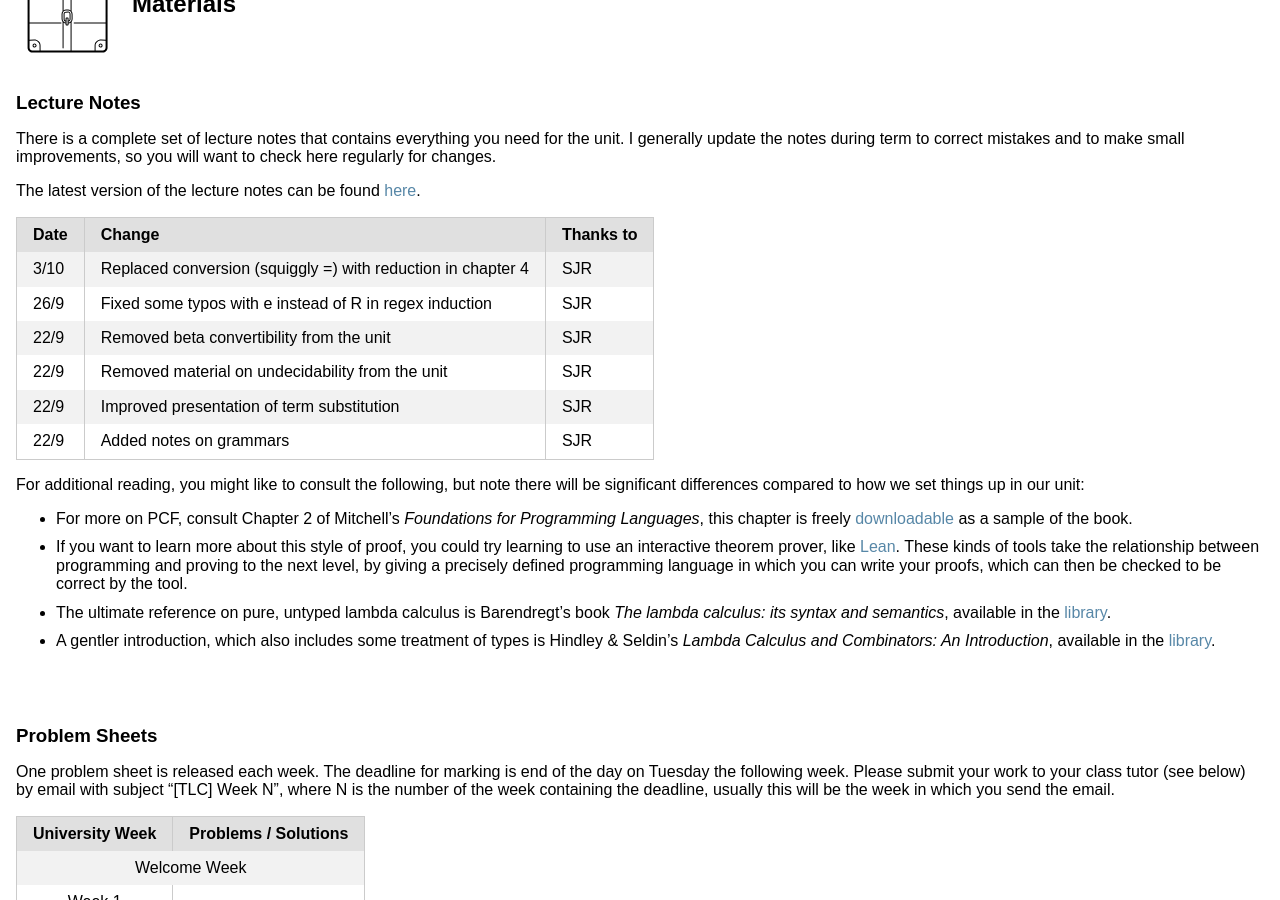
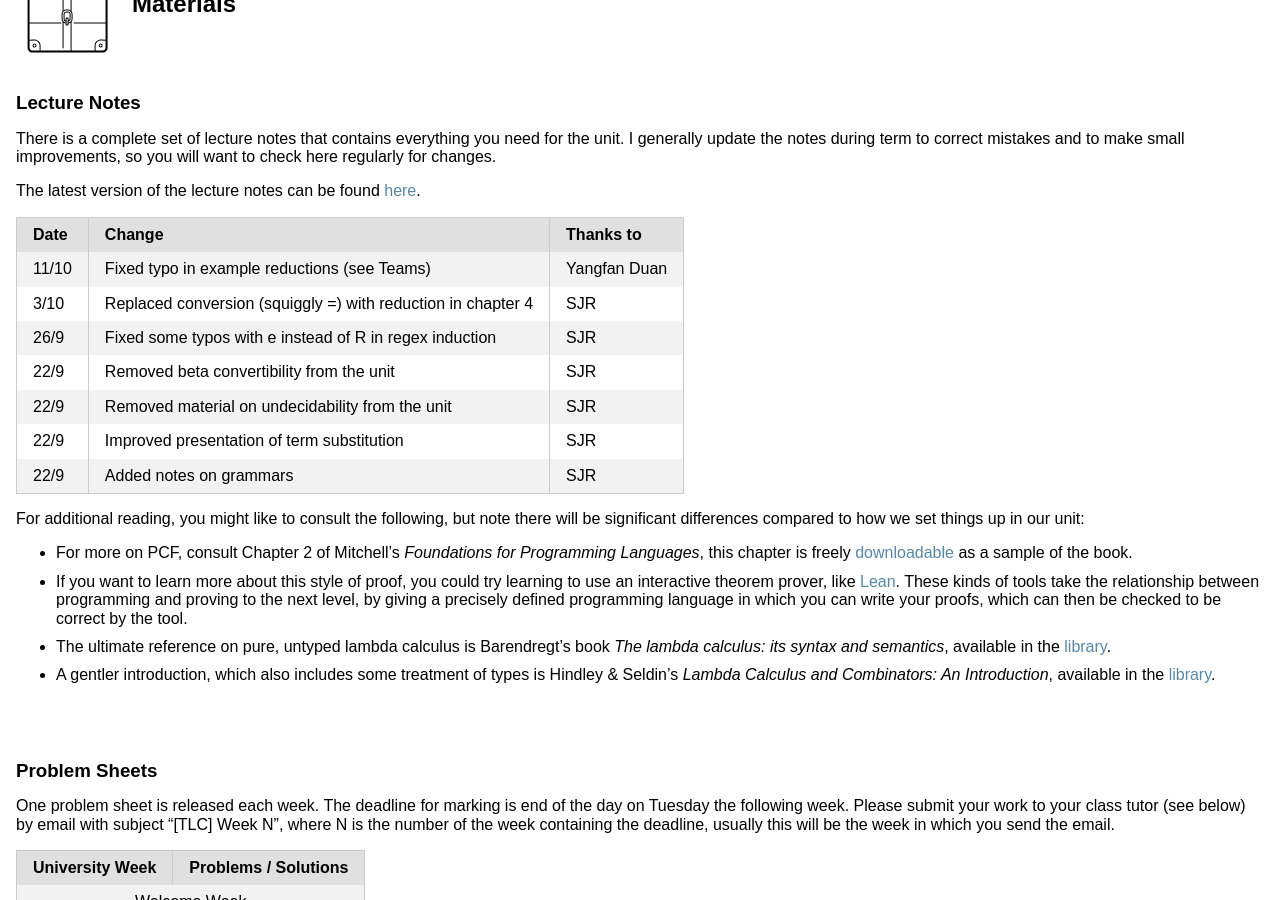
Before and after one commit to uob-coms30040/uob-coms30040.github.io, a Jekyll site: the page built from welcome.md, in a window 1280 px wide and 900 px high, scrolled down 679 px. Built offline with Jekyll 4.4.1, drawn with Linux system fonts in a browser that asks for light colours; nearby versions of some CDN libraries.

Commit message:
notes changelog

```diff
--- a/welcome.md
+++ b/welcome.md
@@ -43,6 +43,7 @@ Outside of lectures and classes, if you have any questions about the material, t
   </tr>
   </thead>
   <tbody>
+    <tr><td>11/10</td><td>Fixed typo in example reductions (see Teams)</td><td>Yangfan Duan</td></tr>
     <tr><td>3/10</td><td>Replaced conversion (squiggly =) with reduction in chapter 4</td><td>SJR</td></tr>
     <tr><td>26/9</td><td>Fixed some typos with e instead of R in regex induction</td><td>SJR</td></tr>
     <tr><td>22/9</td><td>Removed beta convertibility from the unit</td><td>SJR</td></tr>
```
